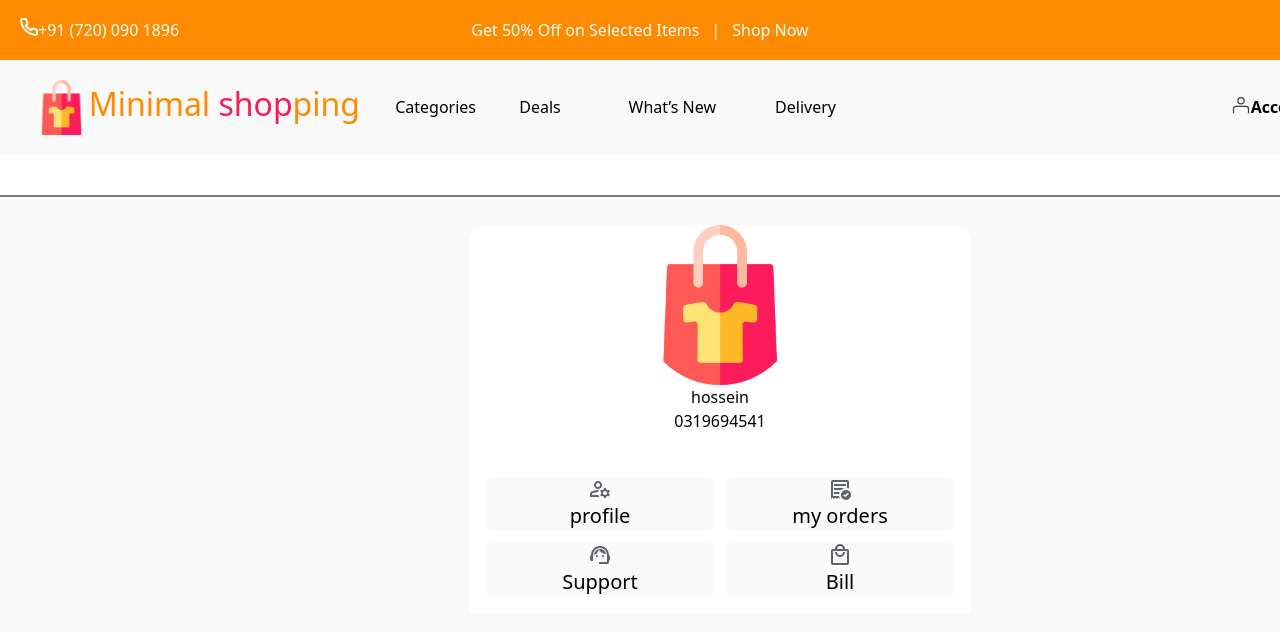
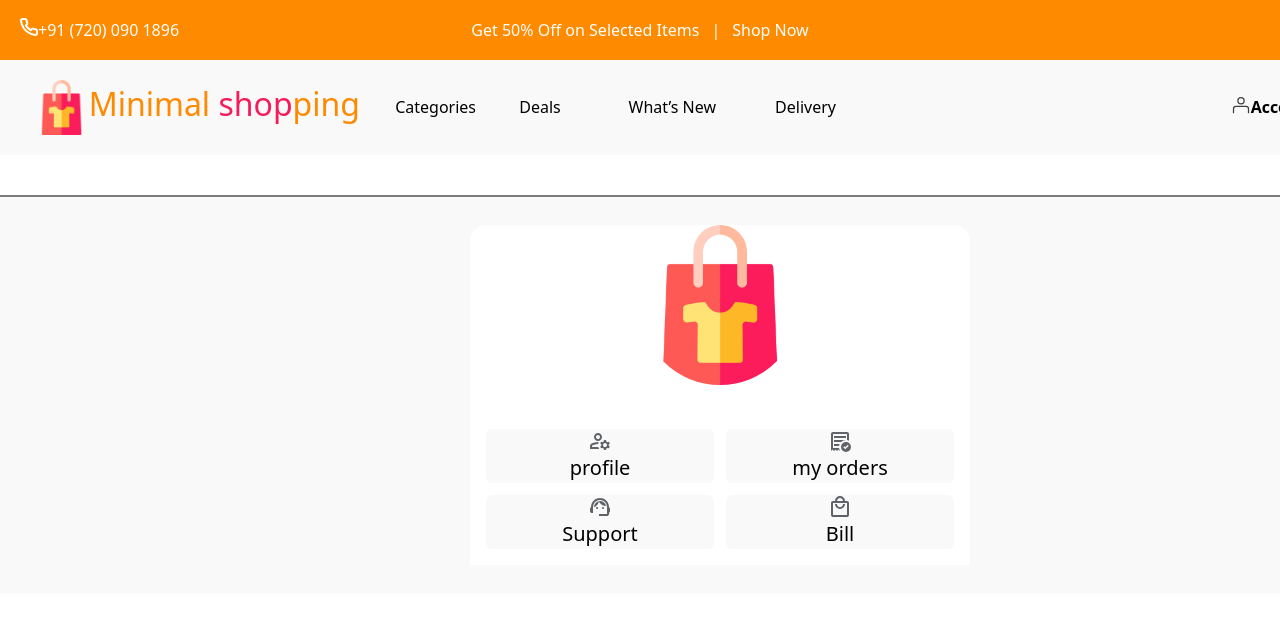
Before and after one commit to hosseinshafie6152/minimal-shopping, a React (Vite) app: page /account in a window 1280 px wide. Shown: the top 632 px of the page. Built offline with nearby package versions, Linux system fonts and the light colour scheme; data requests are answered from the project's data file.

Commit message:
fixed but change mechanism for get and seting name and phoneNumber for user

```diff
--- a/src/pages/Accout.Component.jsx
+++ b/src/pages/Accout.Component.jsx
@@ -1,12 +1,14 @@
-import { useState } from 'react'
-import ProfileComponent from '../components/Account.Component/ProfileComponent'
+import useFetch from '../hooks/useFetch'
 import IconBill from '../icons/IconBill'
 import IconOrders from '../icons/IconOrders'
 import IconProfile from '../icons/IconProfile'
 import IconSupport from '../icons/IconSupport'
-import { Link, Outlet } from 'react-router-dom'
+import { Link, Outlet } from 'react-router-dom';
+
+
 
 function AccountPage() {
+  const {data} = useFetch('http://localhost:8000/user');
 
   return (
     <div className="w-[1440px] bg-gray1 mx-auto border-t-2 border-t-gray2 my-10 flex justify-center">
@@ -14,10 +16,10 @@ function AccountPage() {
       <div className=" w-[500px] bg-white flex flex-col justify-center items-center rounded-2xl m-7">
         <div id="specifications" className=" mb-7 flex flex-col justify-center items-center">
           <img src="./images/logo.png" alt="profile" className=" rounded-full w-40" />
-          <p id="name">hossein</p>
-          <p id="phoneNumber">0319694541</p>
+          <p id="name"></p>
+          <p id="phoneNumber"></p>
         </div>
-        <div id="nav" className="w-[500px] bg-white grid grid-cols-2 grid-rows-2 gap-3 p-4 text-[20px]">
+        <div id="nav" className="w-[500px] bg-white grid grid-cols-2 grid-rows-2 gap-3 p-4 text-[20px] ">
           <Link to='/account/profile' id="profile" className="bg-gray1 flex justify-center items-center rounded-md flex-col hover:font-bold hover:scale-105 " >
             <IconProfile/>
             profile
```
